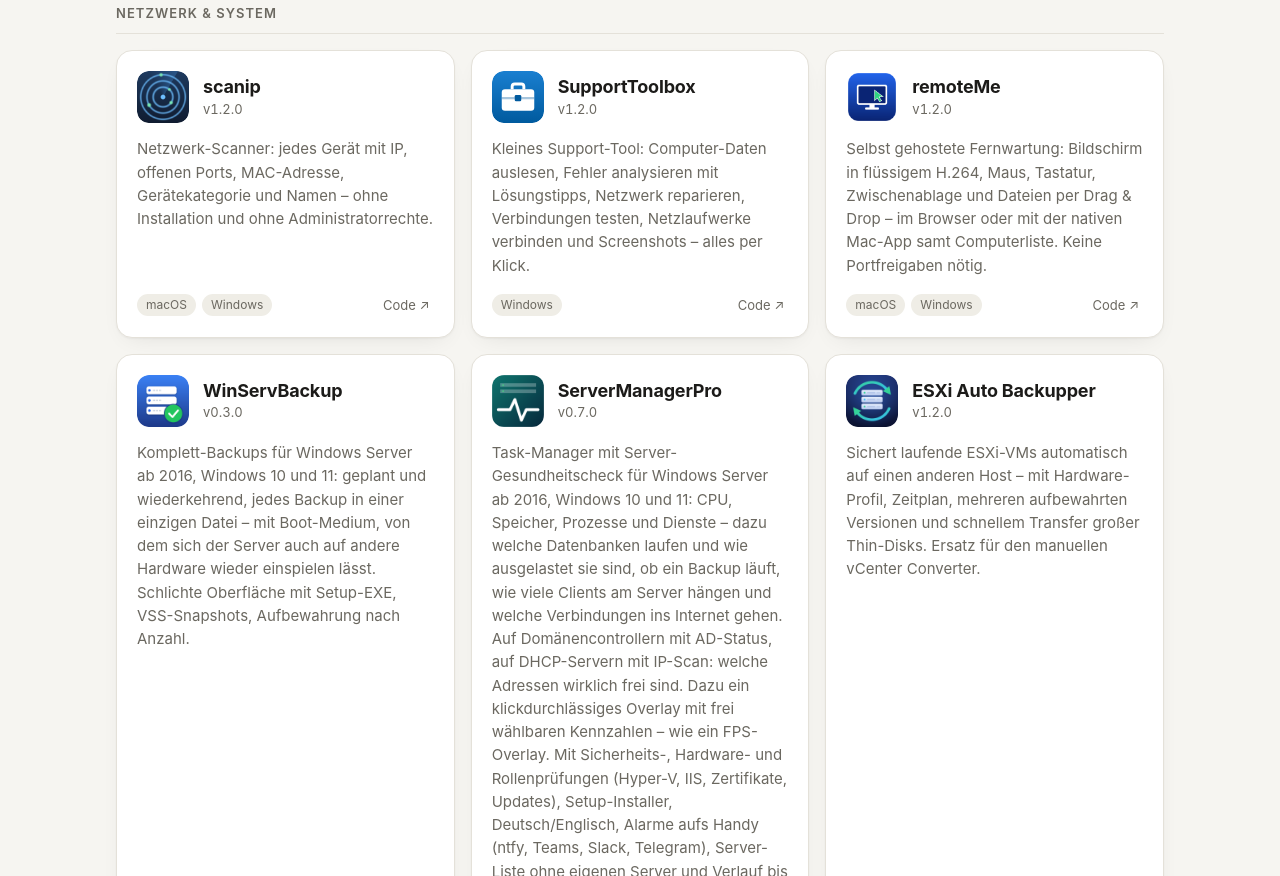
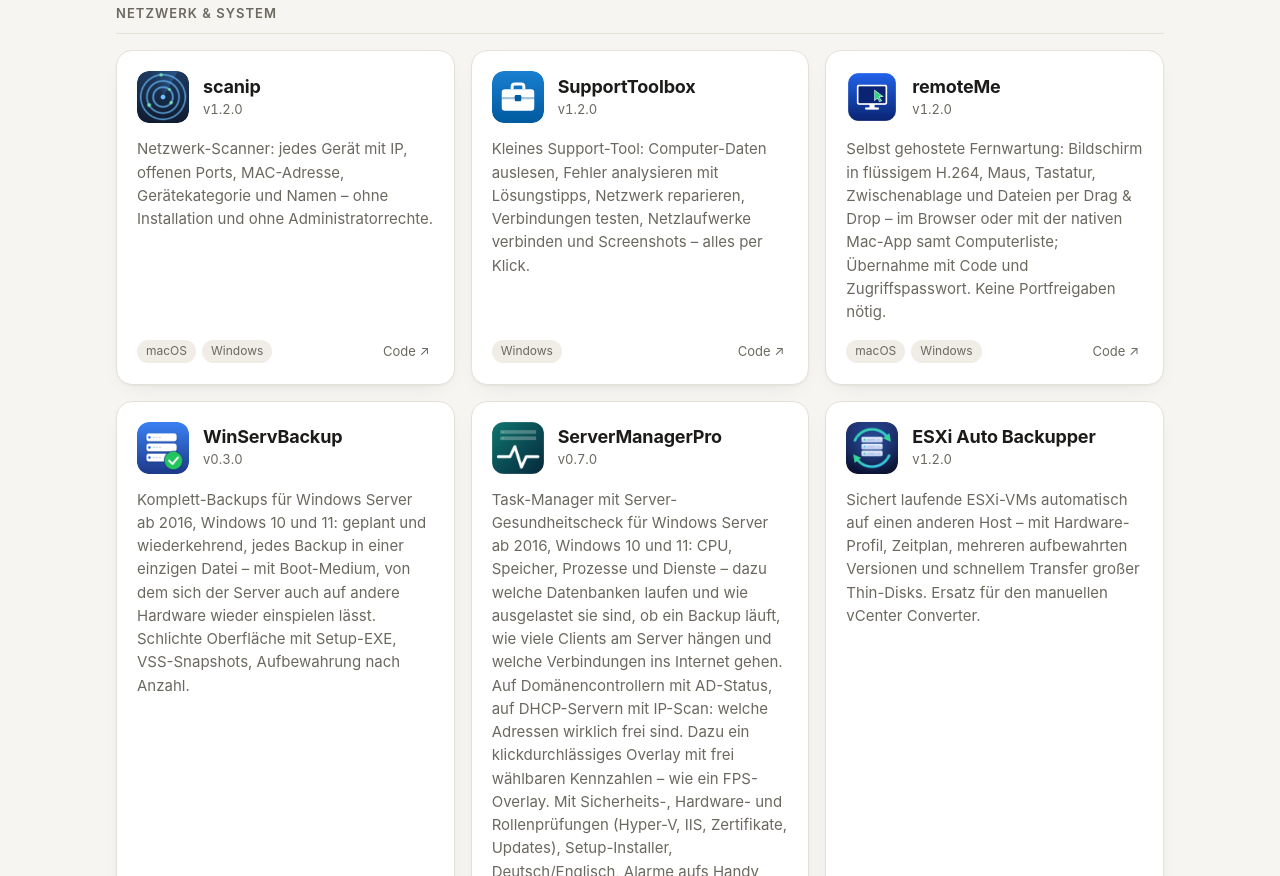
Before and after one commit to fmatsch/fmatsch.github.io, a plain HTML site: page index.html in a window 1280 px wide. Shown: the part 1289-2165 px from the top of the page. Drawn offline with Linux system fonts and the light colour scheme.

Commit message:
Karte: remoteMe v1.2.0
Co-Authored-By: Claude Sonnet 5.5 <noreply@anthropic.com>

```diff
--- a/index.html
+++ b/index.html
@@ -212,7 +212,7 @@ const groups = [
         desc: "Kleines Support-Tool: Computer-Daten auslesen, Fehler analysieren mit Lösungstipps, Netzwerk reparieren, Verbindungen testen, Netzlaufwerke verbinden und Screenshots – alles per Klick.",
         platforms: ["Windows"] },
       { repo: "remoteMe", name: "remoteMe", version: "v1.2.0", icon: "icons/remoteme.png",
-        desc: "Selbst gehostete Fernwartung: Bildschirm in flüssigem H.264, Maus, Tastatur, Zwischenablage und Dateien per Drag & Drop – im Browser oder mit der nativen Mac-App samt Computerliste. Keine Portfreigaben nötig.",
+        desc: "Selbst gehostete Fernwartung: Bildschirm in flüssigem H.264, Maus, Tastatur, Zwischenablage und Dateien per Drag & Drop – im Browser oder mit der nativen Mac-App samt Computerliste; Übernahme mit Code und Zugriffspasswort. Keine Portfreigaben nötig.",
         platforms: ["macOS", "Windows"] },
       { repo: "WinServBackup", name: "WinServBackup", version: "v0.3.0", icon: "icons/winservbackup.png",
         desc: "Komplett-Backups für Windows Server ab 2016, Windows 10 und 11: geplant und wiederkehrend, jedes Backup in einer einzigen Datei – mit Boot-Medium, von dem sich der Server auch auf andere Hardware wieder einspielen lässt. Schlichte Oberfläche mit Setup-EXE, VSS-Snapshots, Aufbewahrung nach Anzahl.",
```
